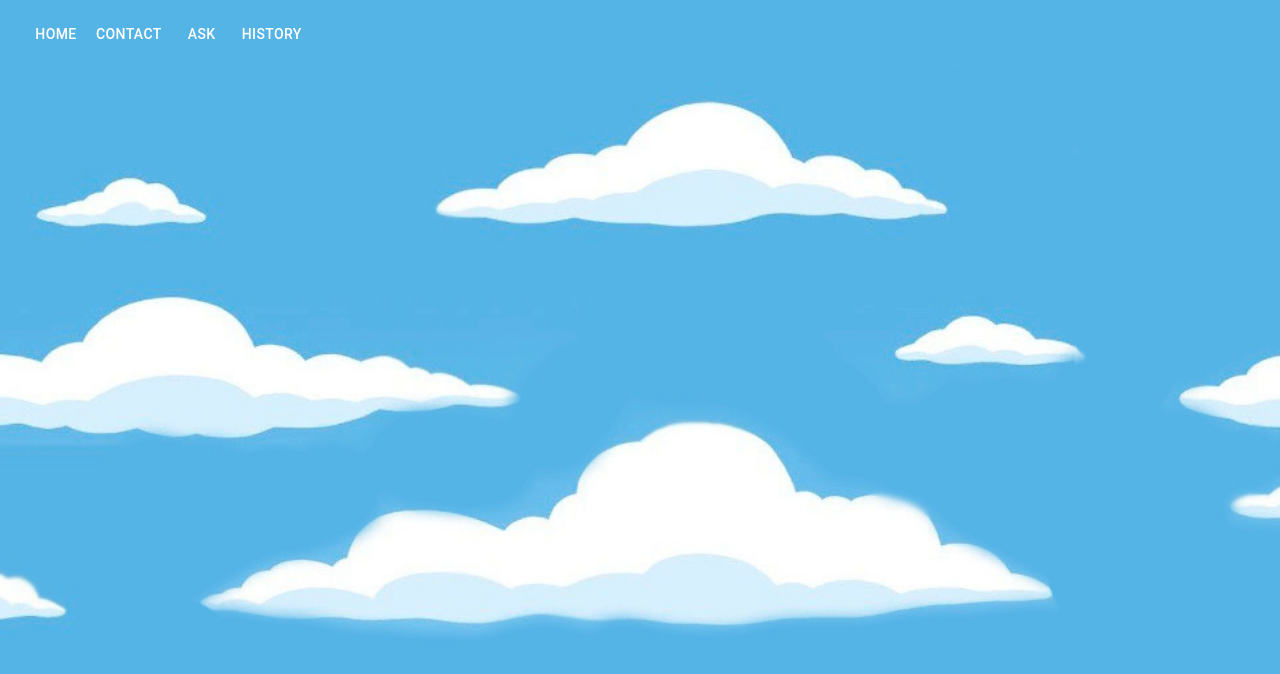
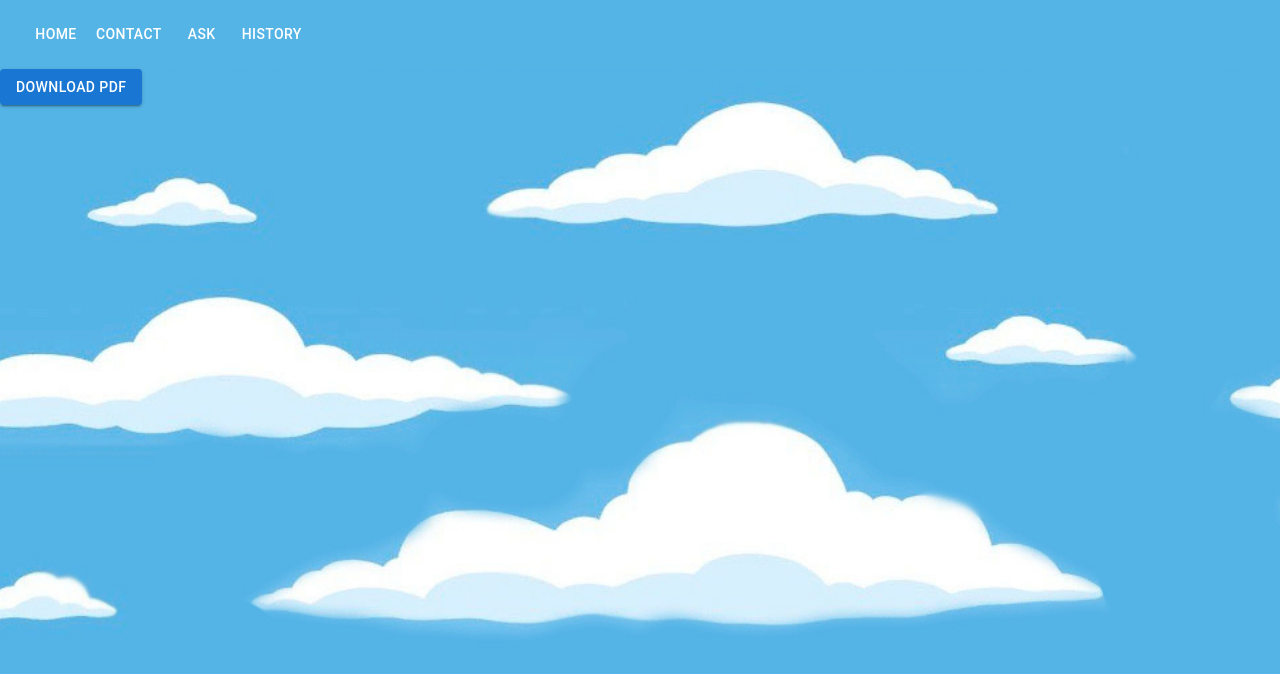
Before and after one commit to DericWard/Ask-God2, a React (Create React App) app: page /history in a window 1280 px wide. Shown: the top 674 px of the page. Built offline with nearby package versions, Linux system fonts and the light colour scheme.

Commit message:
added pdf option

```diff
--- a/package.json
+++ b/package.json
@@ -8,11 +8,16 @@
     "@mui/icons-material": "^5.11.11",
     "@mui/material": "^5.11.14",
     "@mui/styled-engine-sc": "^5.11.11",
+    "@react-pdf/renderer": "^3.1.9",
     "@testing-library/jest-dom": "^5.16.5",
     "@testing-library/react": "^13.4.0",
     "@testing-library/user-event": "^13.5.0",
     "emailjs-com": "^3.2.0",
+    "file-saver": "^2.0.5",
+    "jspdf": "^2.5.1",
     "openai": "^3.2.1",
+    "pdfkit": "^0.13.0",
+    "puppeteer": "^19.8.0",
     "react": "^18.2.0",
     "react-dom": "^18.2.0",
     "react-router-dom": "^6.9.0",
--- /dev/null
+++ b/src/assets/components/DownloadPDF/index.js
@@ -0,0 +1,25 @@
+import React from "react";
+import { saveAs } from "file-saver";
+import { Button } from "@mui/material";
+import { jsPDF } from "jspdf";
+
+function DownloadPDF({ data }) {
+  const generatePDF = () => {
+    const doc = new jsPDF();
+
+    data.forEach(({ question, answer }, index) => {
+      doc.text(`${index + 1}. ${question}`, 10, 10 + index * 20);
+      doc.text(answer, 20, 15 + index * 20);
+    });
+
+    doc.save("history.pdf");
+  };
+
+  return (
+    <Button variant="contained" onClick={generatePDF}>
+      Download PDF
+    </Button>
+  );
+}
+
+export default DownloadPDF;
--- a/src/pages/History.js
+++ b/src/pages/History.js
@@ -1,7 +1,7 @@
-/* eslint-disable */
 import { useState } from "react";
 import { Accordion, AccordionSummary, AccordionDetails, Typography } from "@mui/material";
 import ExpandMoreIcon from "@mui/icons-material/ExpandMore";
+import DownloadPDF from "../assets/components/DownloadPDF";
 
 function History() {
   const [storedValues, setStoredValues] = useState(() => {
@@ -21,6 +21,7 @@ function History() {
           </AccordionDetails>
         </Accordion>
       ))}
+      <DownloadPDF data={storedValues} />
     </div>
   );
 }
```
Also changed, not shown: 1 other file (tests, documents, lock files or other folders).
